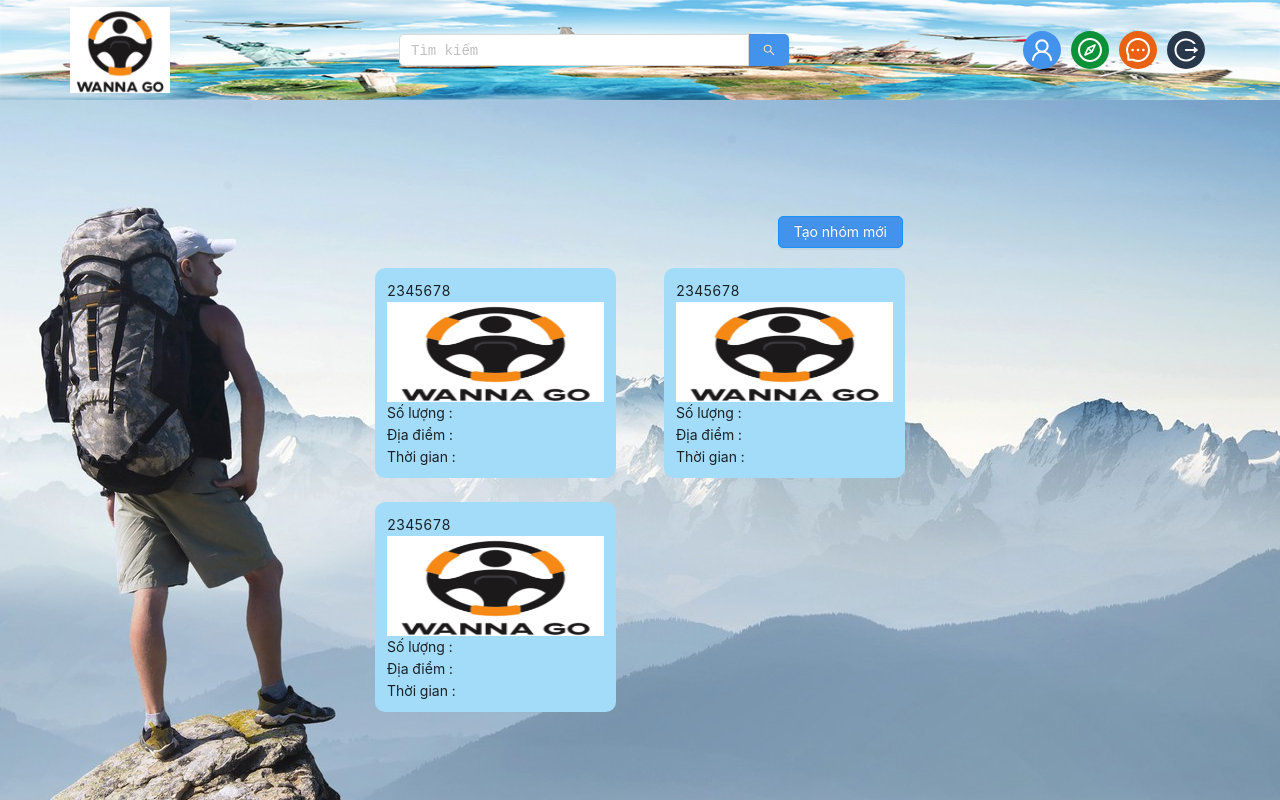
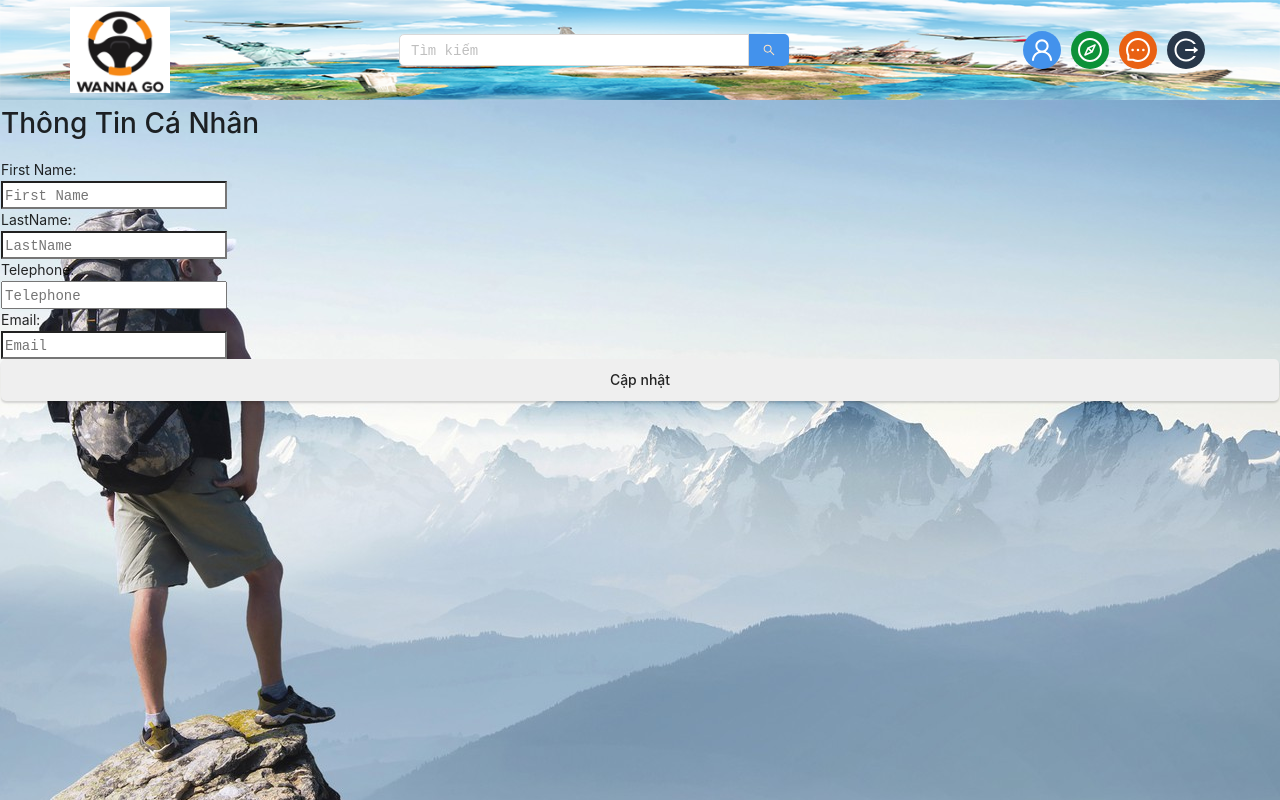
Before and after one commit to ThuyDung339/44k211.09, a React (Create React App) app in the folder my-app/: page /infor-user in a window 1280 px wide. Built offline with nearby package versions, Linux system fonts and the light colour scheme; sample sign-in values are in the browser's storage.

Commit message:
user-page

```diff
--- /dev/null
+++ b/my-app/src/components/InforUser.jsx
@@ -0,0 +1,22 @@
+import React, {useState} from 'react';
+import './style.css';
+
+export default function InforUser() {
+    return (
+        <div className='InforUser'>
+          <form> <h1>Thông Tin Cá Nhân</h1>
+           <div>First Name:</div>
+           <input type="text" placeholder='First Name'/>
+           <div>LastName:</div>
+           <input type="text" placeholder='LastName'/>
+           <div>Telephone:</div>
+           <input type="int" placeholder='Telephone'/>
+           <div>Email:</div>
+           <input type="text" placeholder='Email'/>
+           <button>
+                Cập nhật
+           </button>
+           </form>
+        </div>
+    )
+}
--- a/my-app/src/layout/header/index.jsx
+++ b/my-app/src/layout/header/index.jsx
@@ -8,7 +8,7 @@ import {
     SearchOutlined, CompassOutlined
 } from '@ant-design/icons';
 import { Input,Menu, Dropdown } from 'antd';
-
+import { useHistory } from 'react-router';
 const menu = (
   <Menu>
     <Menu.Item>
@@ -23,7 +23,11 @@ const menu = (
     </Menu.Item>
   </Menu>
 );
-export default function index() {
+const Header = () => {
+  const history = useHistory();
+  const handleClick = function () {
+      history.push("/infor-user");
+  }
     return (
         <div className='header'>
             <div>
@@ -34,7 +38,7 @@ export default function index() {
                <button><SearchOutlined/></button>
             </div>
             <div className='icon'>
-                <UserOutlined style={{ backgroundColor: "rgb(67, 146, 236)" }} />
+                <UserOutlined onClick={handleClick} style={{ backgroundColor: "rgb(67, 146, 236)" }} />
                 <Dropdown overlay={menu} placement="bottomCenter">
                   <CompassOutlined style={{ backgroundColor: "rgb(12, 145, 56)" }} />
                 </Dropdown>
@@ -44,3 +48,4 @@ export default function index() {
         </div>
     )
 }
+export default Header;
--- a/my-app/src/layout/main/index.jsx
+++ b/my-app/src/layout/main/index.jsx
@@ -3,6 +3,7 @@ import {
   Route, Switch
 } from "react-router-dom";
 import Home from '../../containers/users/Home'
+import InforUser from '../../components/InforUser'
 import './../style.css'
 export default function Main() {
     return (
@@ -11,10 +12,10 @@ export default function Main() {
           <Route path="/about">
             <p>about</p>
           </Route>
-          <Route path="/users">
-           <p>user</p>
+          <Route exact path="/infor-user">
+           <InforUser />
           </Route>
-          <Route path="/">
+          <Route exact path="/">
             <Home/>
           </Route>
           </Switch>
```
